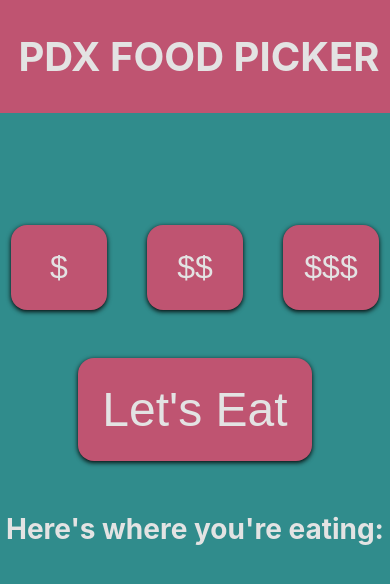
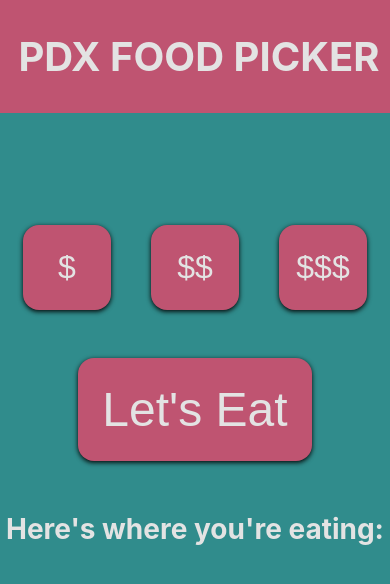
Before and after one commit to wcspinella/restaurant-picker, a React (Create React App) app: page / in a window 390 px wide. Shown: the top 584 px of the page. Built offline with nearby package versions, Linux system fonts and the light colour scheme.

Commit message:
center money symbols

```diff
--- a/src/App.css
+++ b/src/App.css
@@ -94,6 +94,6 @@ button:active {
   }
   .dollar-button {
     font-size: 2rem;
-    width: 6rem;
+    width: 5.5rem;
   }
 }
```
